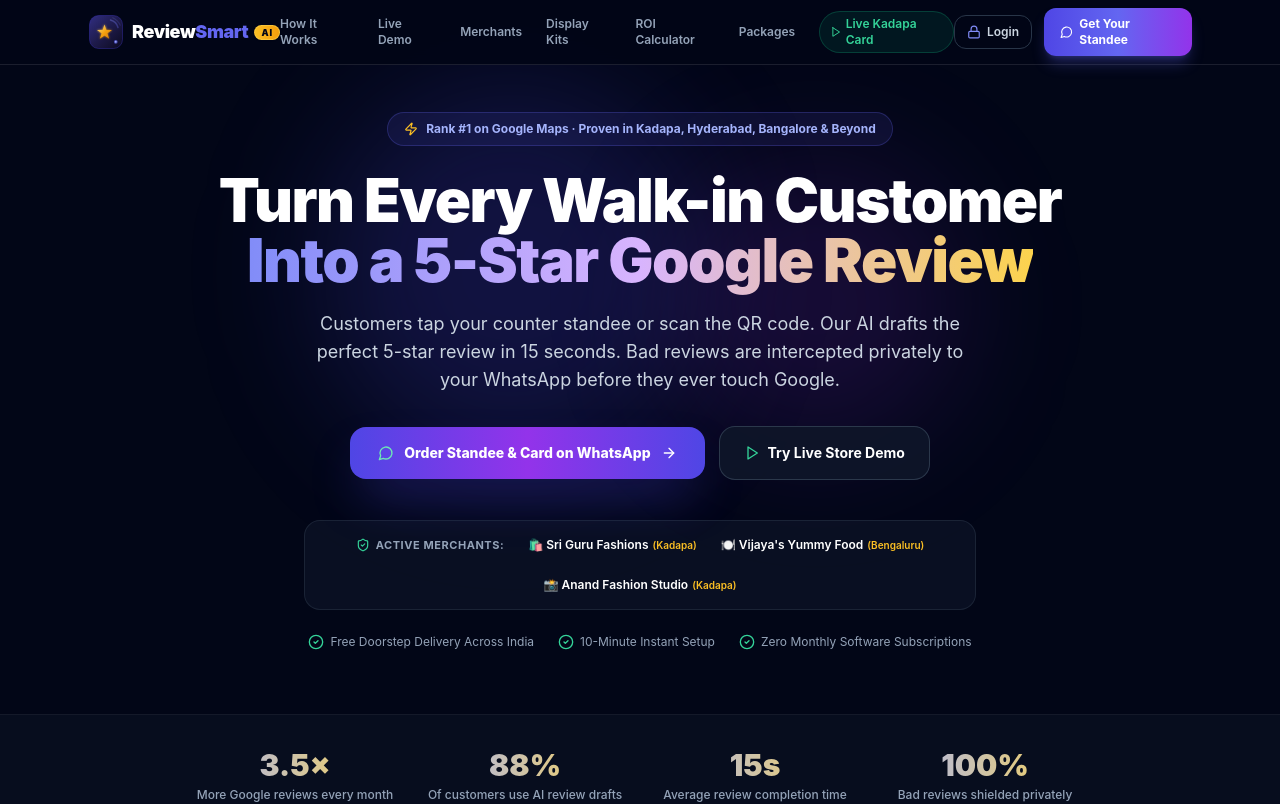
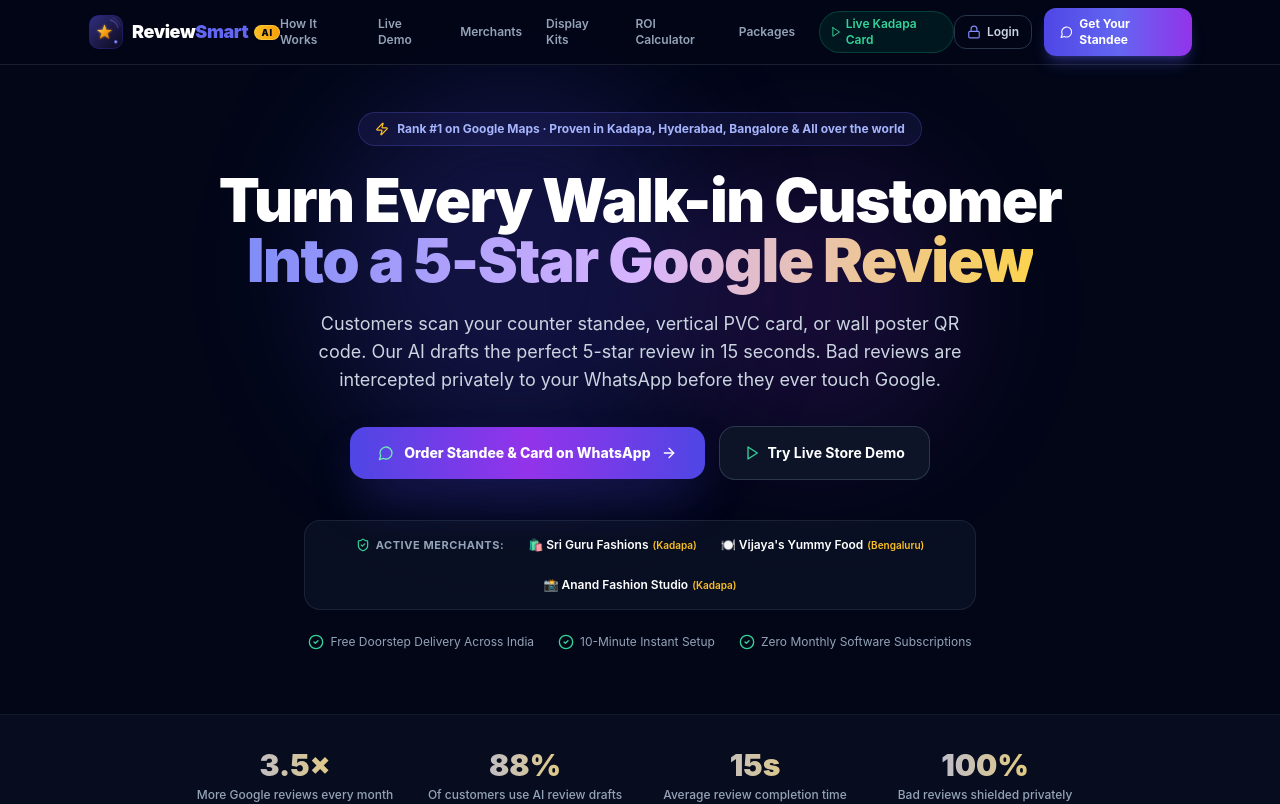
Before and after one commit to MomoPe-India/reviewsmart-ai, a Next.js app: page / in a window 1280 px wide. Shown: the top 804 px of the page. Built offline with nearby package versions, Linux system fonts and the light colour scheme.

Commit message:
docs: upgrade Kadapa Agent Marketing Cookbook with Telugu script dialogues, new domain, physical formats, and 1-day trial; update hero tagline

```diff
--- a/src/app/page.tsx
+++ b/src/app/page.tsx
@@ -353,7 +353,7 @@
         <div className="max-w-4xl mx-auto text-center relative z-10">
           <div className="inline-flex items-center gap-2 px-4 py-2 rounded-full bg-indigo-500/10 border border-indigo-500/25 text-indigo-300 text-xs font-bold mb-6">
             <Zap className="w-3.5 h-3.5 text-amber-400" />
-            Rank #1 on Google Maps · Proven in Kadapa, Hyderabad, Bangalore &amp; Beyond
+            Rank #1 on Google Maps · Proven in Kadapa, Hyderabad, Bangalore &amp; All over the world
           </div>
 
           <h1 className="text-4xl sm:text-5xl md:text-6xl font-black tracking-tight text-white leading-[1.15] mb-5">
@@ -365,7 +365,7 @@
           </h1>
 
           <p className="text-base sm:text-lg text-slate-300 max-w-2xl mx-auto mb-8 leading-relaxed font-normal">
-            Customers tap your counter standee or scan the QR code. Our AI drafts the perfect 5-star review in 15 seconds. Bad reviews are intercepted privately to your WhatsApp before they ever touch Google.
+            Customers scan your counter standee, vertical PVC card, or wall poster QR code. Our AI drafts the perfect 5-star review in 15 seconds. Bad reviews are intercepted privately to your WhatsApp before they ever touch Google.
           </p>
 
           <div className="flex flex-col sm:flex-row items-center justify-center gap-3.5">
```
Also changed, not shown: 1 other file (tests, documents, lock files or other folders).
